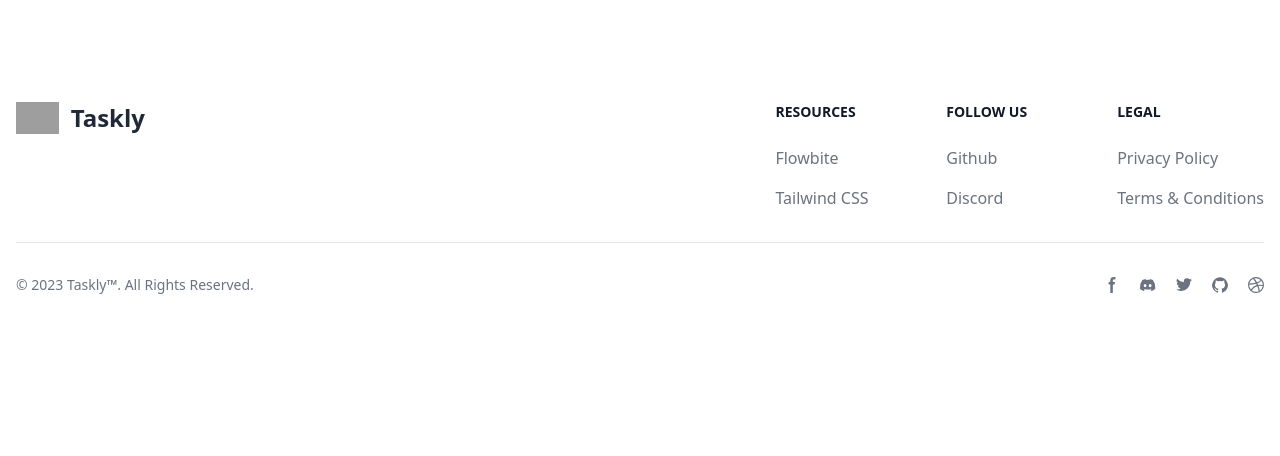
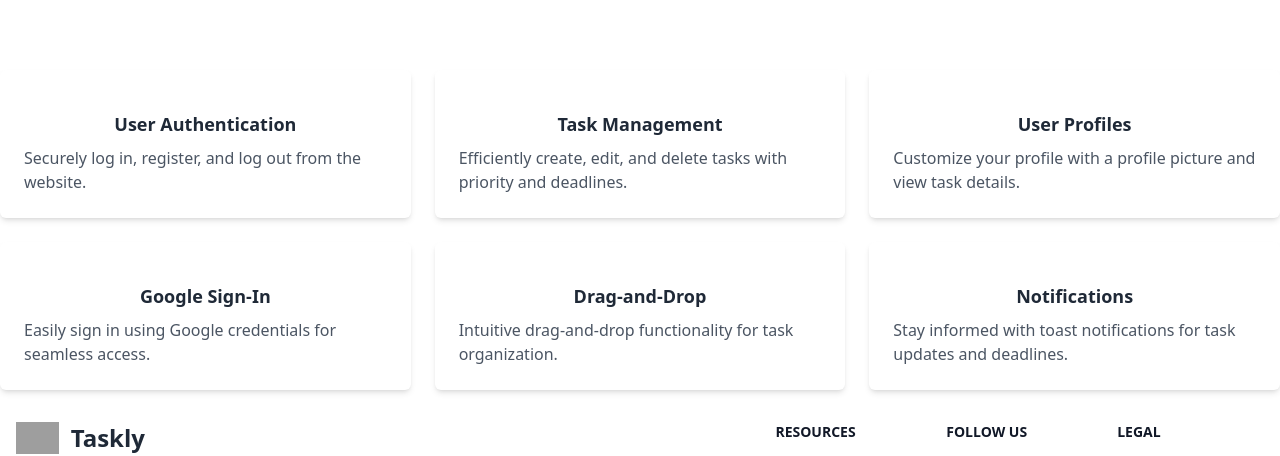
Before and after one commit to Emranhossainshuvo/Taskly, a React (Vite) app: page / in a window 1280 px wide. Shown: the part 954-1410 px from the top of the page. Before the commit the page ends 1281 px from the top, so only its background shows below. Built offline with nearby package versions, Linux system fonts and the light colour scheme; no server answers; grey boxes are pictures that could not be loaded.

Commit message:
feater Secttion added

```diff
--- /dev/null
+++ b/src/Pages/Home/FeatureSection/FeatureSection.jsx
@@ -0,0 +1,55 @@
+import React from "react";
+
+const FeatureCard = ({ title, description, icon }) => {
+  return (
+    <div className="bg-white p-6 rounded-md shadow-md flex flex-col items-center">
+      <div className="mb-4">{icon}</div>
+      <h3 className="text-lg font-bold mb-2">{title}</h3>
+      <p className="text-gray-600">{description}</p>
+    </div>
+  );
+};
+
+const FeatureSection = () => {
+  return (
+    <div className="mt-8 grid grid-cols-1 sm:grid-cols-2 md:grid-cols-3 gap-6">
+      <FeatureCard
+        title="User Authentication"
+        description="Securely log in, register, and log out from the website."
+        icon={<i className="fas fa-user-lock text-3xl text-blue-500"></i>}
+      />
+
+      <FeatureCard
+        title="Task Management"
+        description="Efficiently create, edit, and delete tasks with priority and deadlines."
+        icon={<i className="fas fa-tasks text-3xl text-green-500"></i>}
+      />
+
+      <FeatureCard
+        title="User Profiles"
+        description="Customize your profile with a profile picture and view task details."
+        icon={<i className="fas fa-user-circle text-3xl text-purple-500"></i>}
+      />
+
+      <FeatureCard
+        title="Google Sign-In"
+        description="Easily sign in using Google credentials for seamless access."
+        icon={<i className="fab fa-google text-3xl text-red-500"></i>}
+      />
+
+      <FeatureCard
+        title="Drag-and-Drop"
+        description="Intuitive drag-and-drop functionality for task organization."
+        icon={<i className="fas fa-mouse-pointer text-3xl text-orange-500"></i>}
+      />
+
+      <FeatureCard
+        title="Notifications"
+        description="Stay informed with toast notifications for task updates and deadlines."
+        icon={<i className="fas fa-bell text-3xl text-indigo-500"></i>}
+      />
+    </div>
+  );
+};
+
+export default FeatureSection;
--- a/src/Pages/Home/Home/Home.jsx
+++ b/src/Pages/Home/Home/Home.jsx
@@ -1,8 +1,10 @@
 import LandingPage from '../../LandingPage/LandingPage';
+import FeatureSection from '../FeatureSection/FeatureSection';
 
 const Home = () => (
   <div>
     <LandingPage />
+    <FeatureSection></FeatureSection>
   </div>
 );
 
```
